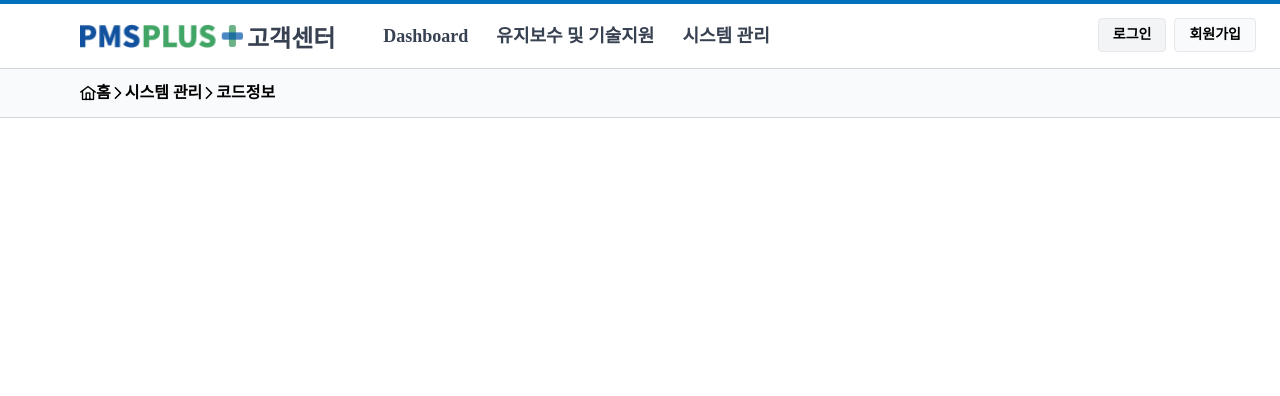
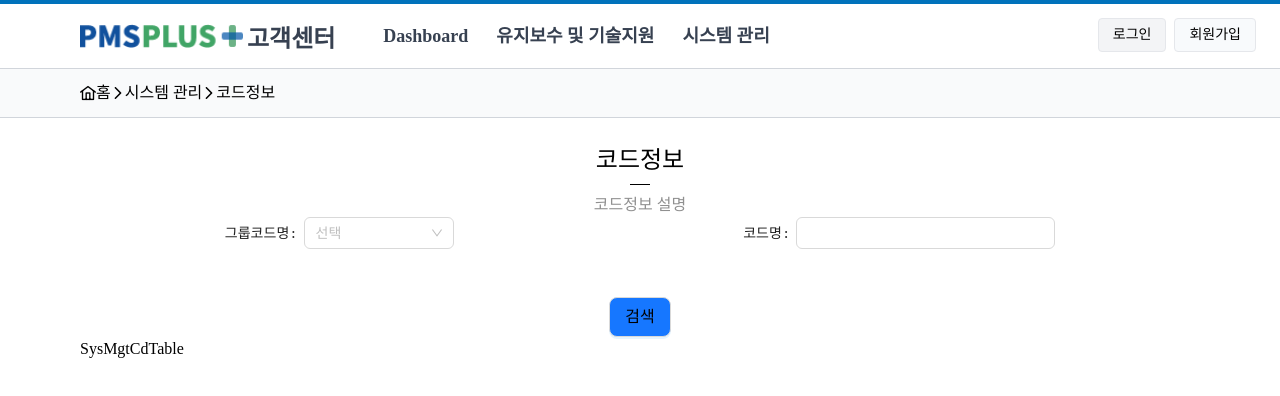
Before and after one commit to younghwan12/cover-dashboard, a Next.js app: page /sysMgt/code in a window 1280 px wide. Shown: the top 396 px of the page. Built offline with nearby package versions, Linux system fonts and the light colour scheme; no server answers; a web font is replaced by a local one.

Commit message:
code 페이지

```diff
--- a/src/components/search/components/SearchForm/index.tsx
+++ b/src/components/search/components/SearchForm/index.tsx
@@ -23,7 +23,6 @@ const SearchForm = (props: SearchFormProps) => {
                         <span className="searchForm-title-text">
                             {props.title}
                         </span>
-
                         {props.tooltip !== undefined ? (
                             <Space className="gap-0">
                                 {props.tooltip && props.tooltip !== undefined
--- /dev/null
+++ b/src/features/sysMgt/code/component/SysMgtCdContainer/index.tsx
@@ -0,0 +1,12 @@
+import SysMgtCdSearch from "../SysMgtCdSearch";
+import SysMgtCdTable from "../SysMgtCdTable";
+
+const SysMgtCdContainer = () => {
+    return (
+        <>
+            <SysMgtCdSearch />
+            <SysMgtCdTable />
+        </>
+    );
+};
+export default SysMgtCdContainer;
--- /dev/null
+++ b/src/features/sysMgt/code/component/SysMgtCdSearch/index.tsx
@@ -0,0 +1,83 @@
+import { useState } from "react";
+import {
+    Button,
+    Form,
+    FormItem,
+    Input,
+    Search,
+    Space,
+    useForm,
+} from "@/common";
+import {
+    SearchForm,
+    SearchFormBox,
+    SearchFormControls,
+} from "@/components/search";
+import { useAppDispatch } from "@/redux/hooks";
+import { Option, Select } from "@/common/Select";
+
+const SysMgtCdSearch = () => {
+    const [form] = useForm();
+    const dispatch = useAppDispatch();
+
+    const [visible, setVisible] = useState(false);
+
+    const onSearchAppCode = () => {
+        setVisible(true);
+    };
+
+    const handleFinish = (v) => {
+        // dispatch(
+        //     setSearchParams({
+        //         ...v
+        //     })
+        // )
+        console.log(v);
+    };
+    return (
+        <>
+            <Form form={form} onFinish={handleFinish}>
+                <SearchForm>
+                    <SearchFormBox className="flex justify-around">
+                        <FormItem label="그룹코드명">
+                            <Space>
+                                <FormItem name="groupCd">
+                                    <Select className="min-w-[150px]">
+                                        <Option value="all">(All)</Option>
+                                        <Option value="그룹솔루션">
+                                            그룹솔루션
+                                        </Option>
+                                        <Option value="사용자권한">
+                                            사용자권한
+                                        </Option>
+                                        <Option value="솔루션">솔루션</Option>
+                                        <Option value="요청사항">
+                                            요청사항
+                                        </Option>
+                                        <Option value="처리상태">
+                                            처리상태
+                                        </Option>
+                                    </Select>
+                                </FormItem>
+                            </Space>
+                        </FormItem>
+                        <FormItem label="코드명">
+                            <Space>
+                                <FormItem name="cdName">
+                                    <Input />
+                                </FormItem>
+                            </Space>
+                        </FormItem>
+                    </SearchFormBox>
+                    {/* <SearchFormControls form={form} /> */}
+                    <div className="flex items-center justify-center">
+                        <Button type="primary" size="large" htmlType="submit">
+                            검색
+                        </Button>
+                    </div>
+                </SearchForm>
+            </Form>
+        </>
+    );
+};
+export default SysMgtCdSearch;
--- /dev/null
+++ b/src/features/sysMgt/code/component/SysMgtCdTable/index.tsx
@@ -0,0 +1,7 @@
+import React from "react";
+
+const SysMgtCdTable = () => {
+    return <div>SysMgtCdTable</div>;
+};
+
+export default SysMgtCdTable;
--- /dev/null
+++ b/src/features/sysMgt/code/component/index.ts
@@ -0,0 +1,3 @@
+export { default as SysMgtCdContainer } from "./SysMgtCdContainer";
+export { default as SysMgtCdSearch } from "./SysMgtCdSearch";
+export { default as SysMgtCdTable } from "./SysMgtCdTable";
--- a/src/layout/header/Navbar.tsx
+++ b/src/layout/header/Navbar.tsx
@@ -8,14 +8,16 @@ const Navbar = () => {
         <>
             <div className="px-2">
                 <div className="flex flex-row items-center justify-between text-gray-700">
-                    <div className="cursor-pointer text-lg ">Dashboard</div>
+                    <div className="cursor-pointer text-lg font-semibold">
+                        Dashboard
+                    </div>
                     <div className="relative mx-7">
-                        <button className="peer cursor-pointer text-lg">
+                        <button className="peer cursor-pointer text-lg font-semibold">
                             유지보수 및 기술지원
                         </button>
                         <div className="hidden absolute py-2 px-3 left-0 top-full peer-hover:flex hover:flex w-48 flex-col bg-white shadow-md border-t-[3px] border-[#0072bb] z-[10]">
                             <a
-                                className=" text-gray-400 py-2.5 hover:text-[#0072bb]"
+                                className=" text-gray-400 py-2.5 hover:text-[#0072bb] font-medium text-sm"
                                 href="#"
                             >
                                 문의
@@ -23,24 +25,24 @@ const Navbar = () => {
                         </div>
                     </div>
                     <div className="relative">
-                        <div className="peer cursor-pointer text-lg">
+                        <div className="peer cursor-pointer text-lg font-semibold">
                             <Link href="/sysMgt/code">시스템 관리</Link>
                         </div>
                         <div className=" hidden absolute py-2 px-3 left-0 top-full peer-hover:flex hover:flex w-48 flex-col bg-white shadow-md border-t-[3px] border-[#0072bb] z-[10]">
                             <Link
-                                className="text-gray-400 py-2.5 border-b-[1px] hover:text-[#0072bb]"
+                                className="text-gray-400 py-2.5 border-b-[1px] hover:text-[#0072bb] font-medium text-sm"
                                 href="/sysMgt/code"
                             >
                                 코드정보
                             </Link>
                             <Link
-                                className="text-gray-400 py-2.5 border-b-[1px] hover:text-[#0072bb]"
+                                className="text-gray-400 py-2.5 border-b-[1px] hover:text-[#0072bb] font-medium text-sm"
                                 href="/sysMgt/user"
                             >
                                 사용자
                             </Link>
                             <a
-                                className="text-gray-400 py-2.5 hover:text-[#0072bb]"
+                                className="text-gray-400 py-2.5 hover:text-[#0072bb] font-medium text-sm"
                                 href="#"
                             >
                                 프로젝트
--- /dev/null
+++ b/src/layout/main/Layout.tsx
@@ -0,0 +1,38 @@
+"use client";
+
+interface LayoutProps {
+    children: React.ReactNode;
+}
+
+import { useRouter } from "next/router";
+import React from "react";
+
+const Layout: React.FC<LayoutProps> = ({ children }) => {
+    const router = useRouter();
+    const items = [
+        { label: "시스템 관리", url: "/sysMgt" },
+        { label: "코드정보", url: "/sysMgt/code", desc: "코드정보 설명" },
+        { label: "사용자", url: "/sysMgt/user", desc: "사용자 설명" },
+        { label: "프로젝트", url: "/sysMgt/project", desc: "프로젝트 설명" },
+        { label: "설정", url: "/sysMgt/suljung", desc: "설정하는 화면입니다" },
+    ];
+    const currentUrl = router.pathname;
+    const currentItem = items.find((item) => item.url === currentUrl);
+
+    return (
+        <div className="max-w-[2520px] pt-36 mx-auto xl:px-20 md:px-10 sm:px-2 px-4 relative items-center min-h-screen">
+            <div className="text-center ">
+                <h2 className="text-2xl font-medium">
+                    {currentItem ? currentItem.label : ""}
+                </h2>
+                <hr className=" w-[20px] mx-auto my-2 border-[#000]" />
+                <div className=" text-[#909090] font-light">
+                    {currentItem ? currentItem.desc : ""}
+                </div>
+            </div>
+            {children}
+        </div>
+    );
+};
+
+export default Layout;
--- a/src/pages/sysMgt/code/index.tsx
+++ b/src/pages/sysMgt/code/index.tsx
@@ -1,7 +1,13 @@
 import React from "react";
+import { SysMgtCdContainer } from "@/features/sysMgt/code/component";
+import Layout from "@/layout/main/Layout";
 
 const codeInfoPage = () => {
-    return <div>codeInfoPage</div>;
+    return (
+        <Layout>
+            <SysMgtCdContainer />
+        </Layout>
+    );
 };
 
 export default codeInfoPage;
--- a/src/styles/globals.css
+++ b/src/styles/globals.css
@@ -3,12 +3,12 @@
 @tailwind utilities;
 
 html {
-    /* height: 100vh; */
+    height: 100vh;
 }
 body {
     /* font-family: "GmarketSans"; */
     font-family: "NexonLv1Gothic";
-    font-weight: 600;
+    font-weight: 500;
     margin: 0;
     padding: 0;
     /* min-height: 100vh; */
```
